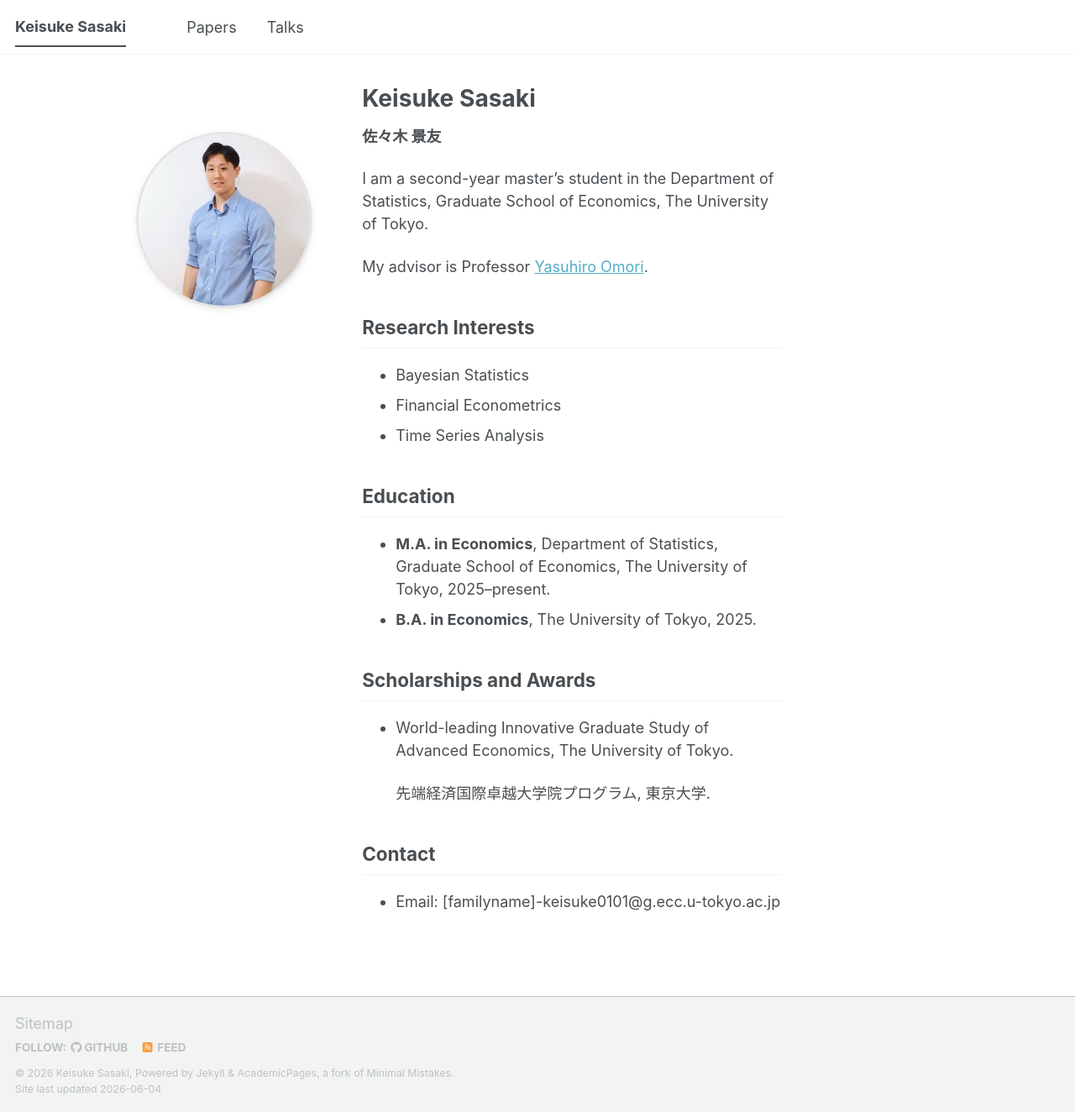
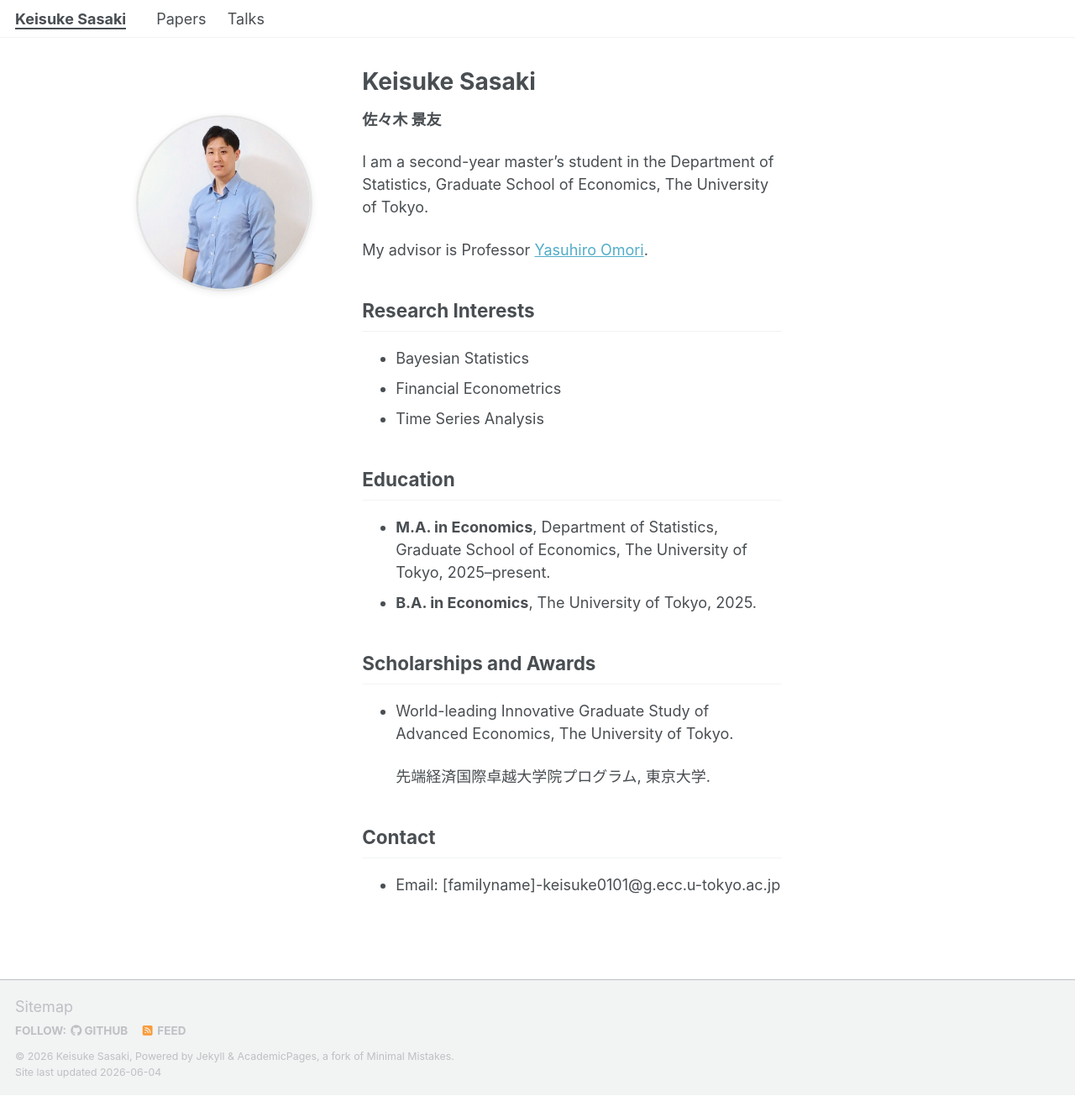
Before and after one commit to ksasaki-stats/ksasaki-stats.github.io, a Jekyll site: the page built from _pages/about.md, in a window 1280 px wide and 1324 px high. Shown: the whole window at 84% size. Built offline with Jekyll 4.4.1, drawn with Linux system fonts in a browser that asks for light colours; a script bundle is joined from its source files by our own code; library files that are not in the unit come from our copies.

Commit message:
Replace greedy nav with simple static nav

```diff
--- a/_includes/masthead.html
+++ b/_includes/masthead.html
@@ -1,69 +1,68 @@
 {% include base_path %}
 <style>
+.site-nav-simple {
+  display: flex;
+  align-items: center;
+  gap: 1.4rem;
+  font-family: inherit;
+  white-space: nowrap;
+}
+
+.site-nav-simple a {
+  color: var(--global-masthead-link-color);
+  text-decoration: none;
+}
+
+.site-nav-simple a:hover {
+  color: var(--global-masthead-link-color-hover);
+}
+
+.site-nav-simple .site-title {
+  font-weight: 700;
+  margin-right: 0.6rem;
+}
+
+.site-nav-simple .selected a {
+  color: var(--global-text-color);
+  font-weight: 700;
+  border-bottom: 2px solid var(--global-text-color);
+}
+
 @media screen and (max-width: 600px) {
   .masthead__inner-wrap {
     padding: 0.35em 0.45em;
   }
 
-  .greedy-nav {
-    min-width: 0;
+  .site-nav-simple {
+    gap: 0.75rem;
   }
 
-  .greedy-nav button,
-  .greedy-nav .hidden-links {
-    display: none !important;
-  }
-
-  .greedy-nav .visible-links {
-    display: flex !important;
-    align-items: center;
-    flex-wrap: nowrap;
-    width: 100%;
-  }
-
-  .greedy-nav .visible-links li {
-    display: block !important;
-    white-space: nowrap;
-  }
-
-  .greedy-nav a {
-    margin: 0 0.4rem;
-    padding: 0.45rem 0;
+  .site-nav-simple a {
     font-size: 0.88rem;
   }
 
-  .masthead__menu-item--lg {
-    padding-right: 0.3em;
-  }
-
-  .masthead__menu-item--lg a {
-    margin-left: 0;
+  .site-nav-simple .site-title {
+    margin-right: 0.15rem;
     font-size: 0.84rem;
   }
 }
 </style>
 <div class="masthead">
   <div class="masthead__inner-wrap">
-    <div class="masthead__menu">
-      <nav id="site-nav" class="greedy-nav">
-        <button><span class="navicon"></span></button>
-        <ul class="visible-links">
-          <li class="masthead__menu-item masthead__menu-item--lg persist {% if page.url == '/' or page.url == '/index.html' %}selected{% endif %}">
+    <nav class="site-nav-simple">
+      <span class="site-title {% if page.url == '/' or page.url == '/index.html' %}selected{% endif %}">
         <a href="{{ base_path }}/">{{ site.title }}</a>
-          </li>
+      </span>
       {% for link in site.data.navigation.main %}
         {% if link.url contains 'http' %}
           {% assign domain = '' %}
         {% else %}
           {% assign domain = base_path %}
         {% endif %}
-            <li class="masthead__menu-item persist {% if page.url contains link.url and link.url != '/' %}selected{% endif %}">
+        <span class="{% if page.url contains link.url and link.url != '/' %}selected{% endif %}">
           <a href="{{ domain }}{{ link.url }}">{{ link.title }}</a>
-            </li>
+        </span>
       {% endfor %}
-        </ul>
-        <ul class="hidden-links hidden"></ul>
     </nav>
   </div>
 </div>
-</div>
```
Lines whose indentation alone changed are shown as unchanged.
